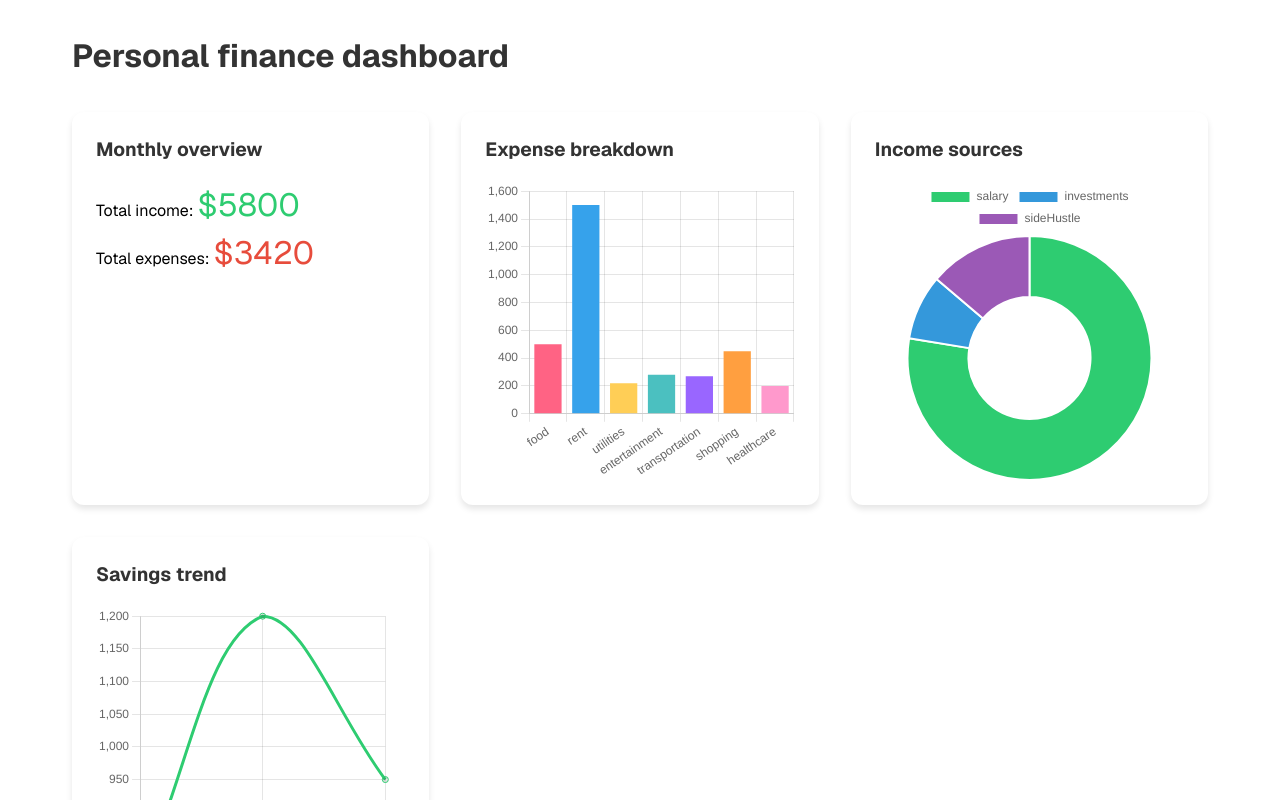
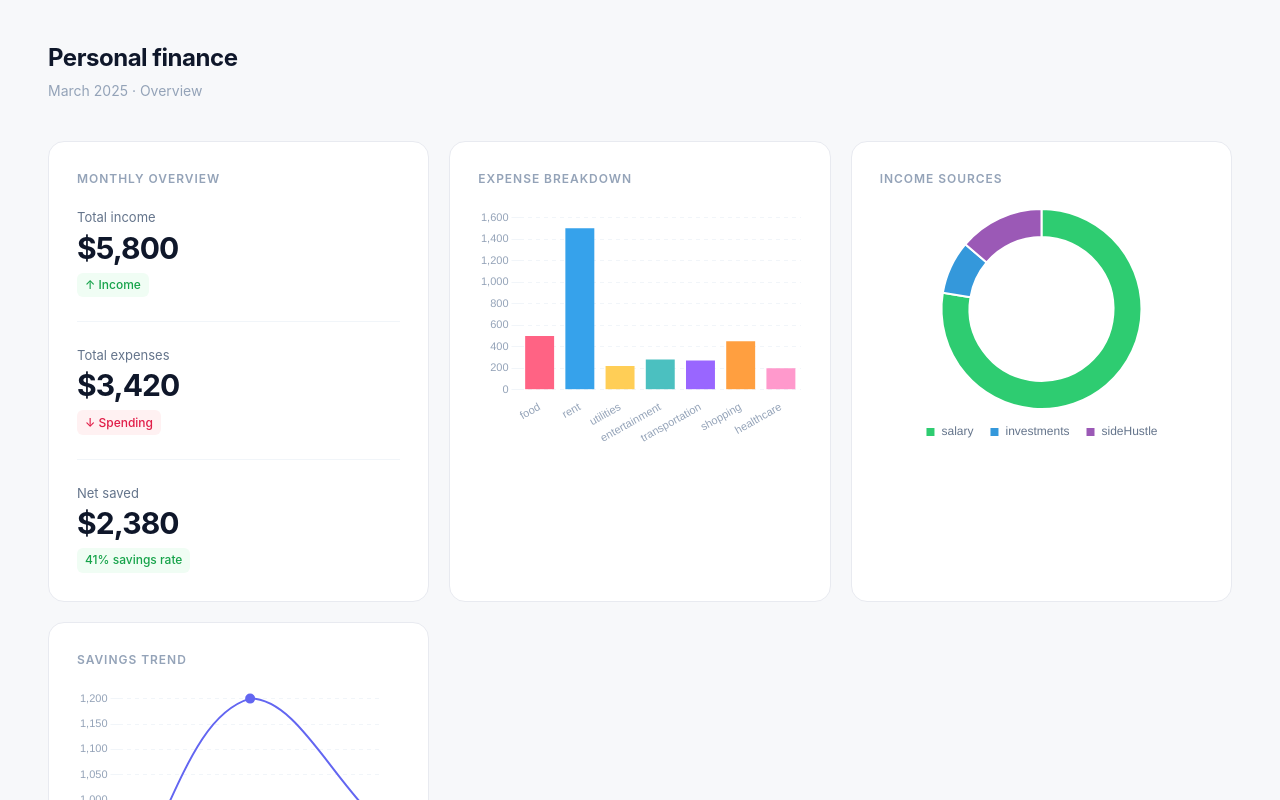
Before and after one commit to esikmalazman/prototyping-puzzles-designwithliz, a Next.js app: page /prototypes/finance-dashboard in a window 1280 px wide. Shown: the top 800 px of the page. Built offline with nearby package versions, Linux system fonts and the light colour scheme.

Commit message:
set the initial visual direction of the dashboard

```diff
--- a/app/prototypes/finance-dashboard/page.tsx
+++ b/app/prototypes/finance-dashboard/page.tsx
@@ -71,18 +71,37 @@ export default function FinanceDashboard() {
     }]
   };
 
+  const netSavings = totalIncome - totalExpenses;
+  const savingsRate = Math.round((netSavings / totalIncome) * 100);
+
   return (
     <div className={styles.container}>
       <header className={styles.header}>
-        <h1 className={styles.title}>Personal finance dashboard</h1>
+        <h1 className={styles.title}>Personal finance</h1>
+        <p className={styles.subtitle}>March 2025 · Overview</p>
       </header>
 
       <div className={styles.dashboard}>
         <div className={styles.card}>
           <h2 className={styles.cardTitle}>Monthly overview</h2>
-          <div>
-            <p>Total income: <span className={styles.totalIncome}>${totalIncome}</span></p>
-            <p>Total expenses: <span className={styles.totalExpenses}>${totalExpenses}</span></p>
+          <div className={styles.statsRow}>
+            <div className={styles.statItem}>
+              <span className={styles.statLabel}>Total income</span>
+              <span className={styles.totalIncome}>${totalIncome.toLocaleString()}</span>
+              <span className={`${styles.badge} ${styles.badgeGreen}`}>↑ Income</span>
+            </div>
+            <div className={styles.divider} />
+            <div className={styles.statItem}>
+              <span className={styles.statLabel}>Total expenses</span>
+              <span className={styles.totalExpenses}>${totalExpenses.toLocaleString()}</span>
+              <span className={`${styles.badge} ${styles.badgeRed}`}>↓ Spending</span>
+            </div>
+            <div className={styles.divider} />
+            <div className={styles.statItem}>
+              <span className={styles.statLabel}>Net saved</span>
+              <span className={styles.totalIncome}>${netSavings.toLocaleString()}</span>
+              <span className={`${styles.badge} ${styles.badgeGreen}`}>{savingsRate}% savings rate</span>
+            </div>
           </div>
         </div>
 
@@ -96,7 +115,26 @@ export default function FinanceDashboard() {
                 maintainAspectRatio: false,
                 plugins: {
                   legend: { display: false },
-                }
+                  tooltip: {
+                    backgroundColor: '#0f172a',
+                    titleColor: '#94a3b8',
+                    bodyColor: '#ffffff',
+                    padding: 10,
+                    cornerRadius: 8,
+                  },
+                },
+                scales: {
+                  x: {
+                    grid: { display: false },
+                    border: { display: false },
+                    ticks: { color: '#94a3b8', font: { size: 11 } },
+                  },
+                  y: {
+                    grid: { color: '#f1f5f9' },
+                    border: { display: false, dash: [4, 4] },
+                    ticks: { color: '#94a3b8', font: { size: 11 } },
+                  },
+                },
               }}
             />
           </div>
@@ -110,6 +148,26 @@ export default function FinanceDashboard() {
               options={{
                 responsive: true,
                 maintainAspectRatio: false,
+                cutout: '72%',
+                plugins: {
+                  legend: {
+                    position: 'bottom',
+                    labels: {
+                      color: '#64748b',
+                      font: { size: 12 },
+                      padding: 16,
+                      boxWidth: 10,
+                      boxHeight: 10,
+                    },
+                  },
+                  tooltip: {
+                    backgroundColor: '#0f172a',
+                    titleColor: '#94a3b8',
+                    bodyColor: '#ffffff',
+                    padding: 10,
+                    cornerRadius: 8,
+                  },
+                },
               }}
             />
           </div>
@@ -119,13 +177,44 @@ export default function FinanceDashboard() {
           <h2 className={styles.cardTitle}>Savings trend</h2>
           <div className={styles.chartContainer}>
             <Line
-              data={savingsChartData}
+              data={{
+                ...savingsChartData,
+                datasets: [{
+                  ...savingsChartData.datasets[0],
+                  borderColor: '#6366f1',
+                  backgroundColor: 'rgba(99, 102, 241, 0.06)',
+                  pointBackgroundColor: '#6366f1',
+                  pointRadius: 4,
+                  pointHoverRadius: 6,
+                  borderWidth: 2,
+                  fill: true,
+                }]
+              }}
               options={{
                 responsive: true,
                 maintainAspectRatio: false,
                 plugins: {
                   legend: { display: false },
-                }
+                  tooltip: {
+                    backgroundColor: '#0f172a',
+                    titleColor: '#94a3b8',
+                    bodyColor: '#ffffff',
+                    padding: 10,
+                    cornerRadius: 8,
+                  },
+                },
+                scales: {
+                  x: {
+                    grid: { display: false },
+                    border: { display: false },
+                    ticks: { color: '#94a3b8', font: { size: 11 } },
+                  },
+                  y: {
+                    grid: { color: '#f1f5f9' },
+                    border: { display: false, dash: [4, 4] },
+                    ticks: { color: '#94a3b8', font: { size: 11 } },
+                  },
+                },
               }}
             />
           </div>
--- a/app/prototypes/finance-dashboard/styles.module.css
+++ b/app/prototypes/finance-dashboard/styles.module.css
@@ -1,53 +1,122 @@
 .container {
-  padding: 2rem;
-  max-width: 1200px;
+  padding: 2.5rem 3rem;
+  max-width: 1280px;
   margin: 0 auto;
+  background-color: #f7f8fa;
+  min-height: 100vh;
+  font-family: -apple-system, BlinkMacSystemFont, 'Inter', 'Segoe UI', sans-serif;
 }
 
 .header {
-  margin-bottom: 2rem;
+  margin-bottom: 2.5rem;
 }
 
 .title {
-  font-size: 2rem;
-  color: #333;
-  margin-bottom: 1rem;
+  font-size: 1.5rem;
+  font-weight: 700;
+  color: #0f172a;
+  letter-spacing: -0.02em;
+  margin-bottom: 0.25rem;
+}
+
+.subtitle {
+  font-size: 0.875rem;
+  color: #94a3b8;
+  font-weight: 400;
 }
 
 .dashboard {
   display: grid;
   grid-template-columns: repeat(auto-fit, minmax(300px, 1fr));
-  gap: 2rem;
+  gap: 1.25rem;
 }
 
 .card {
-  background: white;
-  border-radius: 12px;
-  padding: 1.5rem;
-  box-shadow: 0 4px 6px rgba(0, 0, 0, 0.1);
+  background: #ffffff;
+  border-radius: 16px;
+  padding: 1.75rem;
+  border: 1px solid #e8eaf0;
+  transition: border-color 0.15s ease;
+}
+
+.card:hover {
+  border-color: #c7cad6;
 }
 
 .cardTitle {
-  font-size: 1.2rem;
-  color: #333;
-  margin-bottom: 1rem;
+  font-size: 0.75rem;
+  font-weight: 600;
+  color: #94a3b8;
+  text-transform: uppercase;
+  letter-spacing: 0.08em;
+  margin-bottom: 1.25rem;
+}
+
+.statsRow {
+  display: flex;
+  flex-direction: column;
+  gap: 1.25rem;
+}
+
+.statItem {
+  display: flex;
+  flex-direction: column;
+  gap: 0.25rem;
+}
+
+.statLabel {
+  font-size: 0.8125rem;
+  color: #64748b;
+  font-weight: 400;
 }
 
 .totalIncome {
-  font-size: 2rem;
-  color: #2ecc71;
-  margin: 1rem 0;
+  font-size: 1.875rem;
+  font-weight: 700;
+  color: #0f172a;
+  letter-spacing: -0.03em;
+  line-height: 1.1;
 }
 
 .totalExpenses {
-  font-size: 2rem;
-  color: #e74c3c;
-  margin: 1rem 0;
+  font-size: 1.875rem;
+  font-weight: 700;
+  color: #0f172a;
+  letter-spacing: -0.03em;
+  line-height: 1.1;
+}
+
+.badge {
+  display: inline-flex;
+  align-items: center;
+  gap: 0.25rem;
+  font-size: 0.75rem;
+  font-weight: 500;
+  padding: 0.2rem 0.5rem;
+  border-radius: 6px;
+  margin-top: 0.25rem;
+  width: fit-content;
+}
+
+.badgeGreen {
+  background-color: #f0fdf4;
+  color: #16a34a;
+}
+
+.badgeRed {
+  background-color: #fff1f2;
+  color: #e11d48;
+}
+
+.divider {
+  height: 1px;
+  background-color: #f1f5f9;
+  margin: 0.25rem 0;
 }
 
 .chartContainer {
   width: 100%;
-  height: 300px;
+  height: 240px;
   position: relative;
 }
 
```
